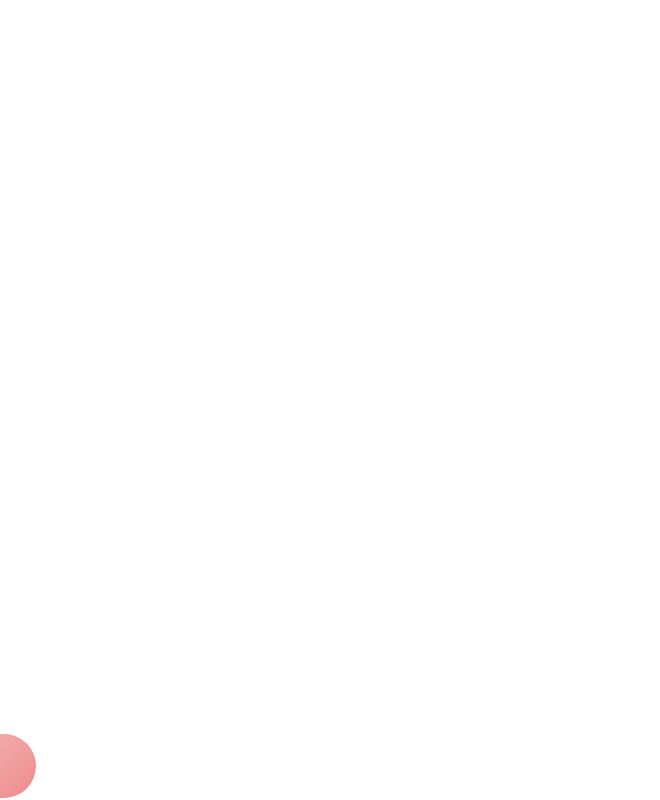
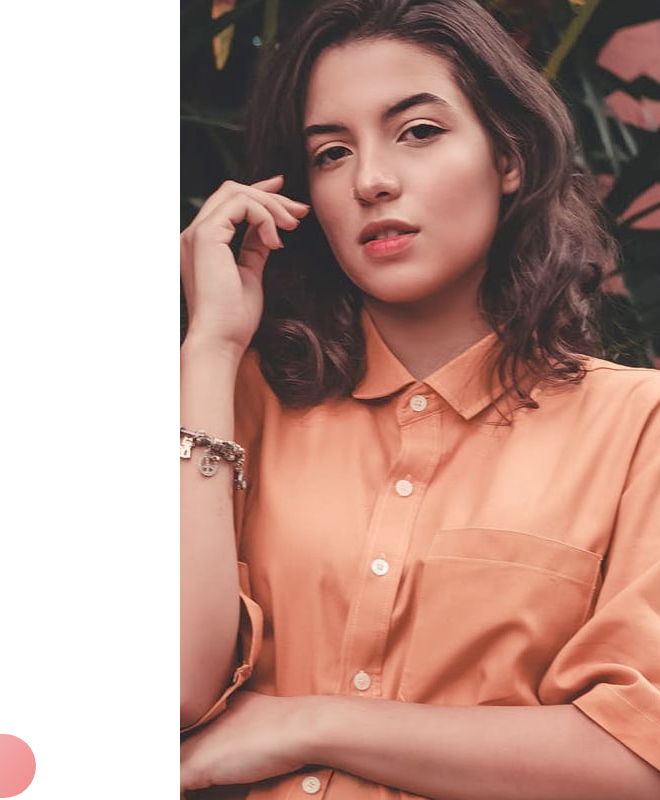
Before and after one commit to opolis8/base-apparel-coming-soon-master, a plain HTML site: page index.html in a window 1280 px wide. Shown: the full height of the page, 620-1280 px from the left. Drawn offline with Linux system fonts and the light colour scheme; the site is published under a folder, as on GitHub Pages, so addresses that start at the root find nothing.

Commit message:
change directory of image hero desktop

```diff
--- a/assets/style.scss
+++ b/assets/style.scss
@@ -115,7 +115,7 @@ body {
       width: 100%;
       height: 100%;
       flex: 1;
-      background-image: url("/images/hero-desktop.jpg");
+      background-image: url("../images/hero-desktop.jpg");
       background-position: center;
       background-repeat: no-repeat;
       background-size: cover;
```
Also changed, not shown: assets/style.css, 1 other file.
